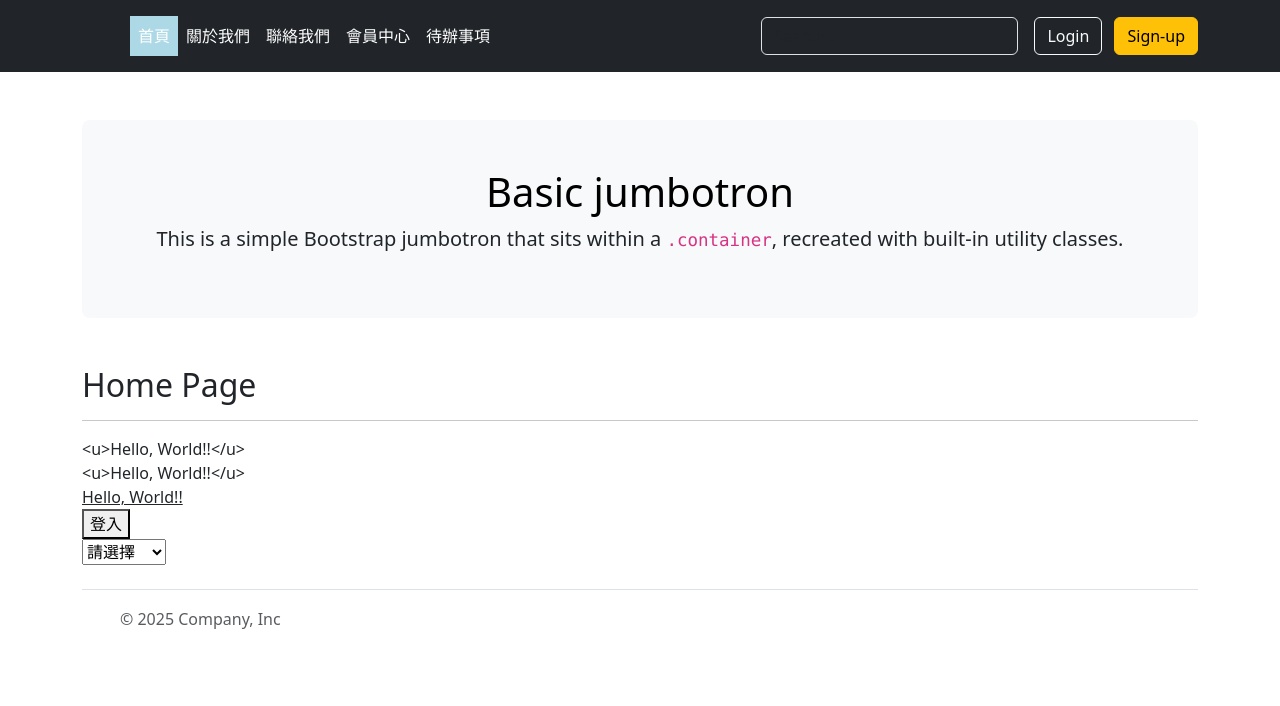
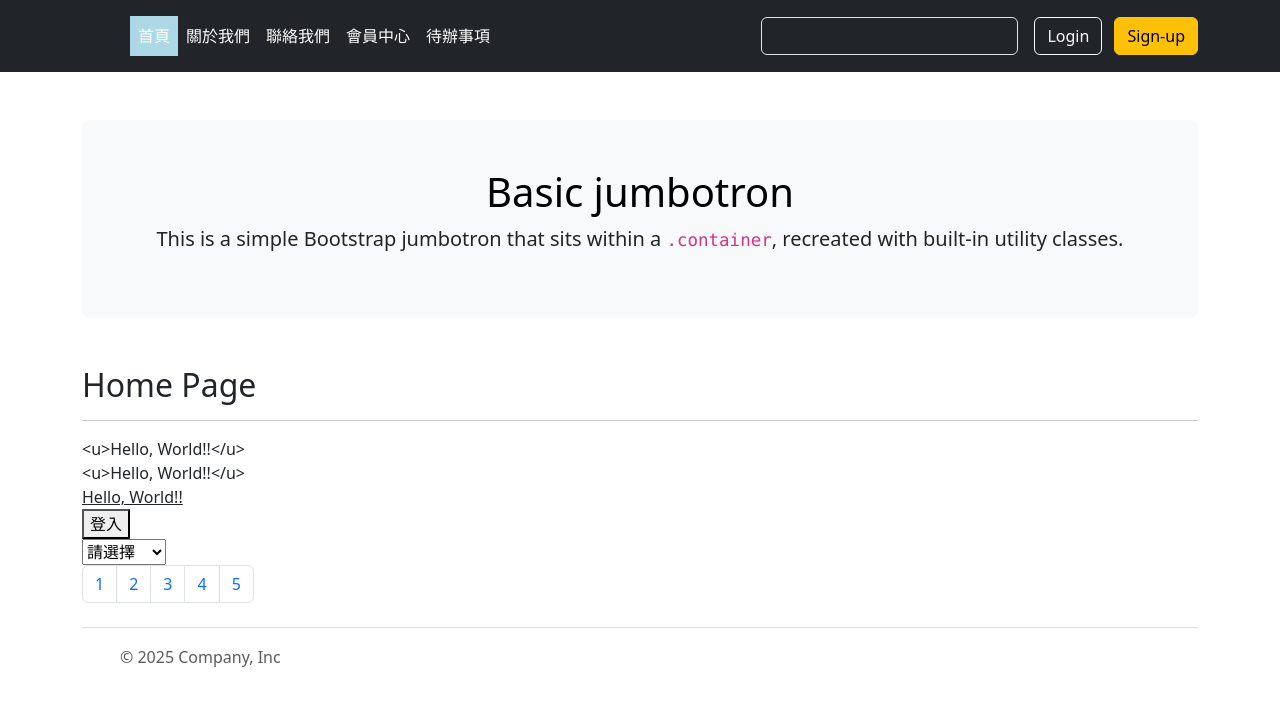
Before and after one commit to HsiaoHungWang/vue-s803, a Vue app: page /home in a window 1280 px wide. Shown: the top 706 px of the page. Built offline with nearby package versions, Linux system fonts and the light colour scheme.

Commit message:
v-for 產生數字範圍

```diff
--- a/src/components/DirectiveComponent.vue
+++ b/src/components/DirectiveComponent.vue
@@ -40,6 +40,12 @@ import { ref } from 'vue';
         <option v-for="(region,idx) in regions" :key="region.code" :value="region.code">{{idx}} {{ region.name }}</option>
 
       </select><span>{{ selectedRegion }}</span>
+
+      <nav aria-label="Page navigation example">
+  <ul class="pagination">
+    <li class="page-item" v-for="i in 5" :key="i"><a class="page-link" href="#">{{i}}</a></li>
+  </ul>
+</nav>
     </div>
 </template>
 
```
